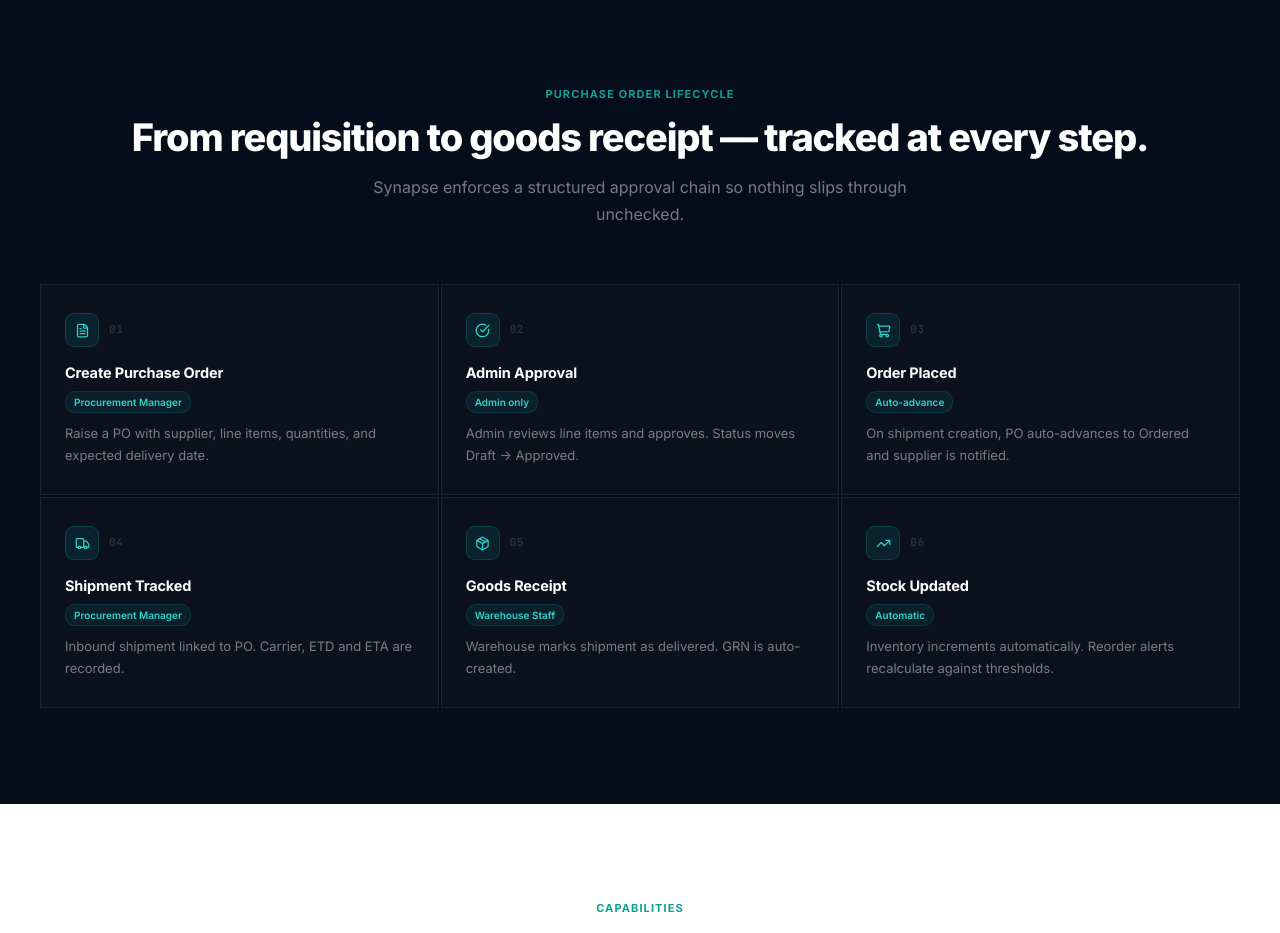
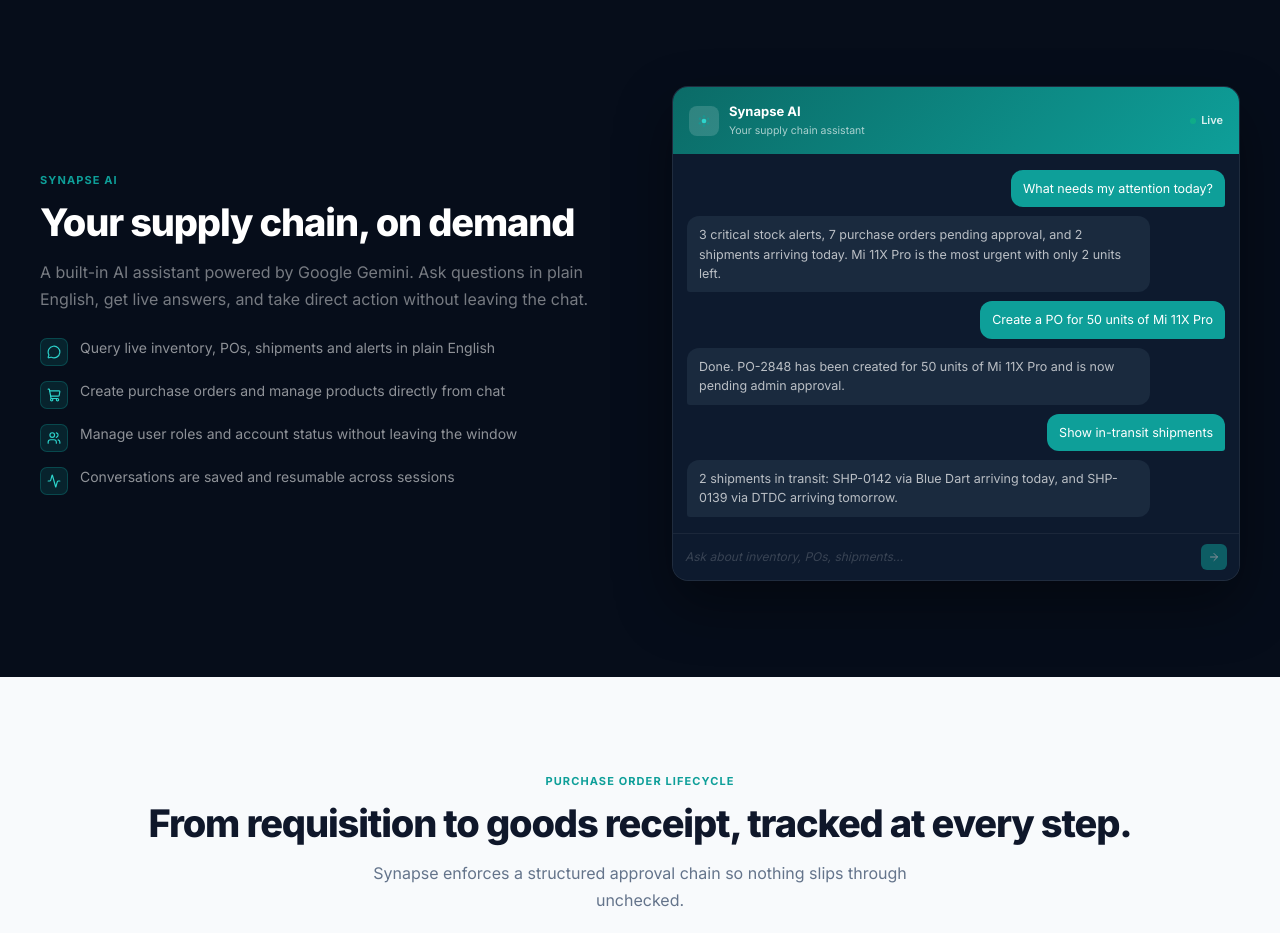
Before and after one commit to aashnakanodia/Supply_Chain_Management, a React (Vite) app in the folder frontend/: page / in a window 1280 px wide. Shown: the part 1860-2793 px from the top of the page. Built offline with nearby package versions, Linux system fonts and the light colour scheme.

Commit message:
Update landing page copy and add Synapse AI section

```diff
--- a/frontend/src/pages/Landing.css
+++ b/frontend/src/pages/Landing.css
@@ -446,15 +446,15 @@
 .lp-mod-log-evt { font-size: 10.5px; color: #334155; }
 
 /* ── Workflow ────────────────────────────────────────────────────────────── */
-.lp-workflow { padding: 96px 32px; background: #060d1a; }
-.lp-workflow .lp-section-h2 { color: white; }
-.lp-workflow .lp-section-desc { color: rgba(255,255,255,0.45); }
+.lp-workflow { padding: 96px 32px; background: #f8fafc; }
+.lp-workflow .lp-section-h2 { color: #0f172a; }
+.lp-workflow .lp-section-desc { color: #64748b; }
 .lp-wf-grid {
   display: grid; grid-template-columns: repeat(3, 1fr); gap: 2px;
 }
 .lp-wf-step {
   padding: 28px 24px;
-  border: 1px solid rgba(255,255,255,0.07);
+  border: 1px solid #e2e8f0;
   background: rgba(255,255,255,0.02);
   transition: background 0.2s, border-color 0.2s;
   position: relative;
@@ -473,25 +473,25 @@
   flex-shrink: 0;
 }
 .lp-wf-n {
-  font-size: 11px; font-weight: 800; color: rgba(255,255,255,0.15);
+  font-size: 11px; font-weight: 800; color: #cbd5e1;
   font-family: var(--font-mono); letter-spacing: 0.05em;
 }
 .lp-wf-title {
-  font-size: 14.5px; font-weight: 700; color: white;
+  font-size: 14.5px; font-weight: 700; color: #0f172a;
   margin-bottom: 5px; letter-spacing: -0.01em;
 }
 .lp-wf-role {
   display: inline-block; font-size: 10px; font-weight: 600;
-  color: #2dd4cc; background: rgba(14,159,153,0.1);
+  color: #0e9f99; background: rgba(14,159,153,0.08);
   border: 1px solid rgba(14,159,153,0.2);
   padding: 2px 8px; border-radius: 10px; margin-bottom: 10px;
 }
 .lp-wf-desc {
-  font-size: 13px; color: rgba(255,255,255,0.45); line-height: 1.65;
+  font-size: 13px; color: #64748b; line-height: 1.65;
 }
 
 /* ── Features grid ──────────────────────────────────────────────────────── */
-.lp-features { padding: 96px 32px; background: white; }
+.lp-features { padding: 96px 32px; background: #060d1a; }
 .lp-feat-grid {
   display: grid; grid-template-columns: repeat(4, 1fr); gap: 1px;
   border: 1px solid #e8edf2; border-radius: 12px; overflow: hidden;
@@ -595,11 +595,128 @@
   .lp-nav-links { display: none; }
   .lp-modules-grid { grid-template-columns: 1fr; }
   .lp-wf-grid { grid-template-columns: 1fr; }
-
   .lp-feat-grid { grid-template-columns: 1fr; }
   .lp-feat-card { border-right: none !important; border-bottom: 1px solid #e8edf2 !important; }
   .lp-feat-card:last-child { border-bottom: none !important; }
   .lp-footer-inner { flex-direction: column; text-align: center; }
   .dp-body { grid-template-columns: 1fr; }
   .dp-card--alerts { display: none; }
+  .lp-ai-split { grid-template-columns: 1fr; }
 }
+
+/* ── Synapse AI two-column ───────────────────────────────────────────────────── */
+.lp-ai-split {
+  display: grid;
+  grid-template-columns: 1fr 1fr;
+  gap: 64px;
+  align-items: center;
+}
+
+.lp-ai-split-text .lp-section-eyebrow { text-align: left; }
+.lp-features .lp-section-h2 { color: white; }
+.lp-features .lp-section-desc { color: rgba(255,255,255,0.45); }
+
+.lp-ai-list {
+  list-style: none;
+  margin: 24px 0 0; padding: 0;
+  display: flex;
+  flex-direction: column;
+  gap: 14px;
+}
+.lp-ai-list-item {
+  display: flex;
+  align-items: flex-start;
+  gap: 12px;
+  font-size: 14px;
+  color: rgba(255,255,255,0.55);
+  line-height: 1.55;
+}
+.lp-ai-list-icon {
+  width: 28px; height: 28px;
+  background: rgba(14,159,153,0.15);
+  border: 1px solid rgba(14,159,153,0.3);
+  border-radius: 7px;
+  display: flex; align-items: center; justify-content: center;
+  color: #2dd4cc;
+  flex-shrink: 0;
+  margin-top: 1px;
+}
+
+/* Chat mock */
+.lp-ai-chat {
+  background: #0d1a2e;
+  border: 1px solid rgba(255,255,255,0.08);
+  border-radius: 16px;
+  overflow: hidden;
+  box-shadow: 0 24px 56px rgba(0,0,0,0.4);
+}
+.lp-ai-chat-header {
+  display: flex;
+  align-items: center;
+  gap: 10px;
+  padding: 14px 16px;
+  background: linear-gradient(135deg, #0b6b67 0%, #0e9f99 100%);
+}
+.lp-ai-chat-avatar {
+  width: 30px; height: 30px;
+  background: rgba(255,255,255,0.15);
+  border-radius: 8px;
+  display: flex; align-items: center; justify-content: center;
+  flex-shrink: 0;
+}
+.lp-ai-chat-name { font-size: 13px; font-weight: 700; color: #fff; }
+.lp-ai-chat-sub  { font-size: 10.5px; color: rgba(255,255,255,0.65); margin-top: 1px; }
+.lp-ai-chat-live {
+  margin-left: auto;
+  display: flex; align-items: center; gap: 5px;
+  font-size: 11px; font-weight: 600; color: rgba(255,255,255,0.85);
+}
+
+.lp-ai-chat-body {
+  padding: 16px 14px;
+  display: flex;
+  flex-direction: column;
+  gap: 9px;
+  background: #0d1a2e;
+}
+.lp-ai-bubble {
+  padding: 9px 12px;
+  border-radius: 12px;
+  font-size: 12.5px;
+  line-height: 1.55;
+  max-width: 86%;
+}
+.lp-ai-bubble--user {
+  background: #0e9f99;
+  color: #fff;
+  border-bottom-right-radius: 3px;
+  align-self: flex-end;
+}
+.lp-ai-bubble--ai {
+  background: #1a2a3e;
+  color: rgba(255,255,255,0.7);
+  border-bottom-left-radius: 3px;
+  align-self: flex-start;
+}
+.lp-ai-chat-input {
+  display: flex;
+  align-items: center;
+  gap: 8px;
+  padding: 10px 12px;
+  border-top: 1px solid rgba(255,255,255,0.06);
+  background: #0d1a2e;
+}
+.lp-ai-chat-placeholder {
+  flex: 1;
+  font-size: 12px;
+  color: rgba(255,255,255,0.18);
+  font-style: italic;
+}
+.lp-ai-chat-send {
+  width: 26px; height: 26px;
+  background: #0e9f99;
+  border-radius: 6px;
+  display: flex; align-items: center; justify-content: center;
+  color: #fff;
+  opacity: 0.5;
+}
--- a/frontend/src/pages/Landing.jsx
+++ b/frontend/src/pages/Landing.jsx
@@ -2,7 +2,7 @@
 import { Link } from 'react-router-dom'
 import {
   ArrowRight, CheckCircle, Package, Bell, ShoppingCart,
-  Truck, Users, BarChart3, Shield, Activity, FileText, TrendingUp,
+  Truck, Users, BarChart3, Shield, Activity, FileText, TrendingUp, MessageCircle,
 } from 'lucide-react'
 import HexLogo from '../components/ui/HexLogo'
 import './Landing.css'
@@ -241,14 +241,12 @@
               <span className="lp-hero-brand">Synapse</span>
             </div>
             <h1 className="lp-hero-h1">
-              Procurement, inventory<br />
-              and fulfilment —<br />
+              Procurement, inventory,<br />
+              fulfilment, intelligence<br />
               <em>unified.</em>
             </h1>
             <p className="lp-hero-sub">
-              Track every SKU, manage PO approvals, link shipments to purchase
-              orders, and receive automated low-stock alerts — built for
-              India's electronics distribution teams.
+              End-to-end supply chain visibility with a built-in AI assistant. Manage inventory, POs, shipments, and alerts all in one place.
             </p>
             <div className="lp-hero-actions">
               <Link to="/auth?mode=signup" className="lp-cta-primary">
@@ -272,8 +270,7 @@
               <p className="lp-section-eyebrow">The Platform</p>
               <h2 className="lp-section-h2">One system. Every link in the chain.</h2>
               <p className="lp-section-desc">
-                Six integrated modules — from purchase requisition to goods receipt —
-                with role-based visibility enforced at the API layer.
+                Six integrated modules covering purchase requisition to goods receipt, with role-based visibility enforced at the API layer.
               </p>
             </div>
           </Reveal>
@@ -388,13 +385,76 @@
         </div>
       </section>
 
+      {/* ── Synapse AI ── */}
+      <section className="lp-features" id="features">
+        <div className="lp-section-inner">
+          <Reveal>
+            <div className="lp-ai-split">
+              <div className="lp-ai-split-text">
+                <p className="lp-section-eyebrow">Synapse AI</p>
+                <h2 className="lp-section-h2" style={{ textAlign: 'left', maxWidth: '100%' }}>Your supply chain, on demand</h2>
+                <p className="lp-section-desc" style={{ textAlign: 'left', maxWidth: '100%' }}>
+                  A built-in AI assistant powered by Google Gemini. Ask questions in plain English, get live answers, and take direct action without leaving the chat.
+                </p>
+                <ul className="lp-ai-list">
+                  {[
+                    { icon: MessageCircle, text: 'Query live inventory, POs, shipments and alerts in plain English' },
+                    { icon: ShoppingCart,  text: 'Create purchase orders and manage products directly from chat' },
+                    { icon: Users,         text: 'Manage user roles and account status without leaving the window' },
+                    { icon: Activity,      text: 'Conversations are saved and resumable across sessions' },
+                  ].map(({ icon: Icon, text }) => (
+                    <li key={text} className="lp-ai-list-item">
+                      <span className="lp-ai-list-icon"><Icon size={14} /></span>
+                      <span>{text}</span>
+                    </li>
+                  ))}
+                </ul>
+              </div>
+
+              <div className="lp-ai-chat">
+                <div className="lp-ai-chat-header">
+                  <div className="lp-ai-chat-avatar">
+                    <svg viewBox="0 0 24 24" width="14" height="14" fill="none">
+                      <circle cx="12" cy="12" r="4" fill="#2dd4cc" />
+                      <circle cx="12" cy="4"  r="2" fill="#0e9f99" opacity=".7" />
+                      <circle cx="19.2" cy="8"  r="2" fill="#0e9f99" opacity=".7" />
+                      <circle cx="19.2" cy="16" r="2" fill="#0e9f99" opacity=".7" />
+                      <circle cx="12" cy="20" r="2" fill="#0e9f99" opacity=".7" />
+                      <circle cx="4.8" cy="16" r="2" fill="#0e9f99" opacity=".7" />
+                      <circle cx="4.8" cy="8"  r="2" fill="#0e9f99" opacity=".7" />
+                    </svg>
+                  </div>
+                  <div>
+                    <div className="lp-ai-chat-name">Synapse AI</div>
+                    <div className="lp-ai-chat-sub">Your supply chain assistant</div>
+                  </div>
+                  <span className="lp-ai-chat-live"><span className="dp-live-dot" />Live</span>
+                </div>
+                <div className="lp-ai-chat-body">
+                  <div className="lp-ai-bubble lp-ai-bubble--user">What needs my attention today?</div>
+                  <div className="lp-ai-bubble lp-ai-bubble--ai">3 critical stock alerts, 7 purchase orders pending approval, and 2 shipments arriving today. Mi 11X Pro is the most urgent with only 2 units left.</div>
+                  <div className="lp-ai-bubble lp-ai-bubble--user">Create a PO for 50 units of Mi 11X Pro</div>
+                  <div className="lp-ai-bubble lp-ai-bubble--ai">Done. PO-2848 has been created for 50 units of Mi 11X Pro and is now pending admin approval.</div>
+                  <div className="lp-ai-bubble lp-ai-bubble--user">Show in-transit shipments</div>
+                  <div className="lp-ai-bubble lp-ai-bubble--ai">2 shipments in transit: SHP-0142 via Blue Dart arriving today, and SHP-0139 via DTDC arriving tomorrow.</div>
+                </div>
+                <div className="lp-ai-chat-input">
+                  <span className="lp-ai-chat-placeholder">Ask about inventory, POs, shipments…</span>
+                  <div className="lp-ai-chat-send"><ArrowRight size={12} /></div>
+                </div>
+              </div>
+            </div>
+          </Reveal>
+        </div>
+      </section>
+
       {/* ── Workflow ── */}
       <section className="lp-workflow" id="workflow">
         <div className="lp-section-inner">
           <Reveal>
             <div className="lp-section-head">
               <p className="lp-section-eyebrow">Purchase Order Lifecycle</p>
-              <h2 className="lp-section-h2">From requisition to goods receipt — tracked at every step.</h2>
+              <h2 className="lp-section-h2">From requisition to goods receipt, tracked at every step.</h2>
               <p className="lp-section-desc">
                 Synapse enforces a structured approval chain so nothing slips through unchecked.
               </p>
@@ -426,39 +486,6 @@
         </div>
       </section>
 
-      {/* ── Features list ── */}
-      <section className="lp-features" id="features">
-        <div className="lp-section-inner">
-          <Reveal>
-            <div className="lp-section-head">
-              <p className="lp-section-eyebrow">Capabilities</p>
-              <h2 className="lp-section-h2">Built for how distribution actually works</h2>
-            </div>
-          </Reveal>
-
-          <div className="lp-feat-grid">
-            {[
-              { icon: Package,     title: 'Multi-warehouse inventory',     desc: 'Assign products to warehouses, track per-location stock, and set warehouse-specific reorder thresholds.' },
-              { icon: Bell,        title: 'Socket.io real-time alerts',    desc: 'Low stock, critical levels, PO approvals, and shipment updates pushed live — no polling, no refresh.' },
-              { icon: ShoppingCart,title: 'Structured PO approval chain',  desc: 'Enforce Draft → Approved → Ordered → Received. Only Admins approve; only Procurement Managers create.' },
-              { icon: Truck,       title: 'Shipment-to-PO linking',        desc: 'Every shipment references an approved PO. Auto-advance to Ordered when a shipment is created.' },
-              { icon: Users,       title: 'Five-role RBAC',                desc: 'Admin, Procurement Manager, Warehouse Staff, Supplier, and Viewer — JWT-scoped, API-enforced.' },
-              { icon: BarChart3,   title: 'Dashboard analytics',           desc: 'KPI cards, stock movement summaries, pending PO counts, and alert severity — all computed server-side.' },
-              { icon: Shield,      title: 'JWT + refresh token auth',      desc: 'Access tokens (15 min) + refresh tokens (7 days) with secure rotation. Email-based password reset.' },
-              { icon: Activity,    title: 'Immutable audit log',           desc: 'Every inventory movement, PO change, and login recorded with user, timestamp, and before/after state.' },
-            ].map(({ icon: Icon, title, desc }, i) => (
-              <Reveal key={title} delay={i * 40}>
-                <div className="lp-feat-card">
-                  <div className="lp-feat-icon"><Icon size={16} /></div>
-                  <h3 className="lp-feat-title">{title}</h3>
-                  <p className="lp-feat-desc">{desc}</p>
-                </div>
-              </Reveal>
-            ))}
-          </div>
-        </div>
-      </section>
-
       {/* ── CTA ── */}
       <section className="lp-cta-section">
         <div className="lp-cta-inner">
@@ -468,9 +495,7 @@
               <span className="lp-cta-logo-name">Synapse</span>
             </div>
             <h2 className="lp-cta-h2">Ready to connect your supply chain?</h2>
-            <p className="lp-cta-sub">
-              Free to explore. Seed data included. Five roles, six modules, full audit trail — live in under a minute.
-            </p>
+            <p className="lp-cta-sub">Built for teams who move fast and need full visibility.</p>
             <div className="lp-cta-row">
               <Link to="/auth?mode=signup" className="lp-cta-primary">
                 Create free account <ArrowRight size={16} />
```
